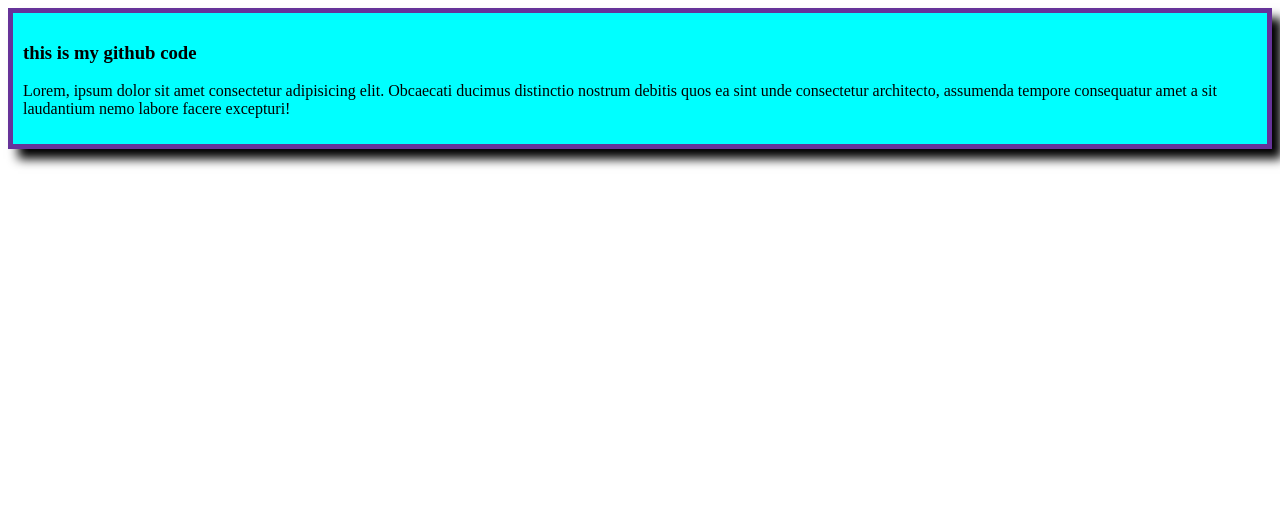
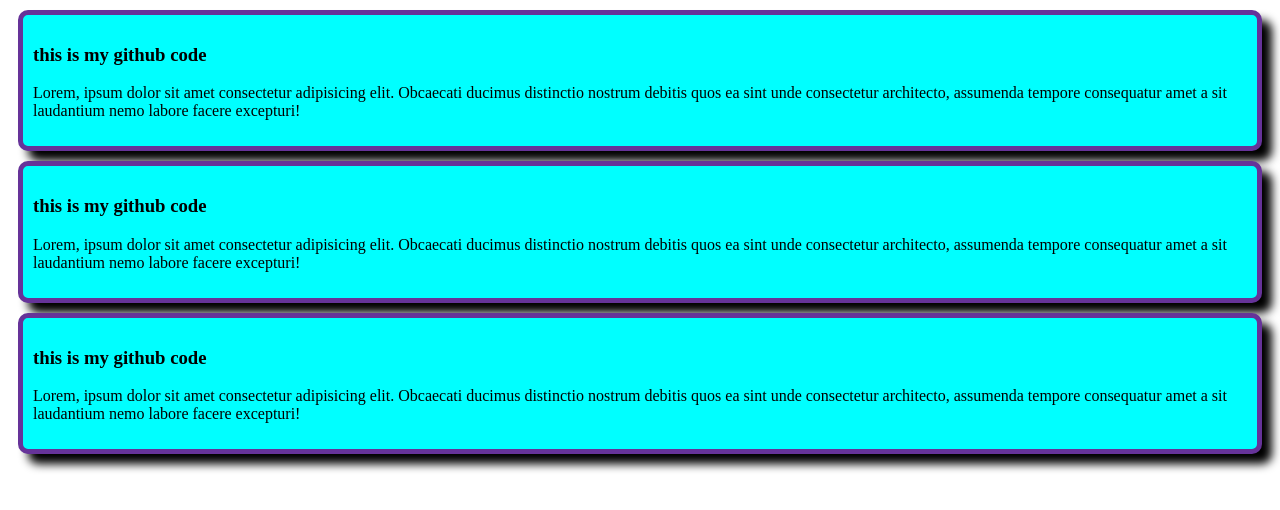
Before and after one commit to Habib126/My-fast-blog-repo, a plain HTML site: page index.html in a window 1280 px wide. Drawn offline with Linux system fonts and the light colour scheme.

Commit message:
second Blog

```diff
--- a/index.html
+++ b/index.html
@@ -14,6 +14,20 @@
         sint unde consectetur architecto, assumenda tempore consequatur amet a sit laudantium nemo labore facere
         excepturi!</p>
 </div>
+<div>
+    <h3>this is my github code</h3>
+
+    <p>Lorem, ipsum dolor sit amet consectetur adipisicing elit. Obcaecati ducimus distinctio nostrum debitis quos ea
+        sint unde consectetur architecto, assumenda tempore consequatur amet a sit laudantium nemo labore facere
+        excepturi!</p>
+</div>
+<div>
+    <h3>this is my github code</h3>
+
+    <p>Lorem, ipsum dolor sit amet consectetur adipisicing elit. Obcaecati ducimus distinctio nostrum debitis quos ea
+        sint unde consectetur architecto, assumenda tempore consequatur amet a sit laudantium nemo labore facere
+        excepturi!</p>
+</div>
 
 
 
--- a/styles/blog.css
+++ b/styles/blog.css
@@ -4,4 +4,6 @@
     box-shadow: 10px 10px 10px;
     padding: 10px;
     text-justify: auto;
+    margin: 10px;
+    border-radius: 10px;
 }
```
